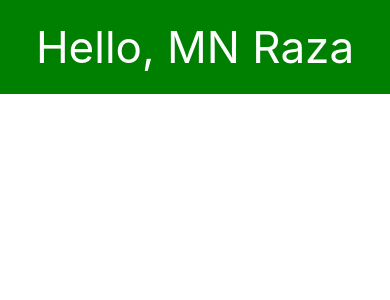
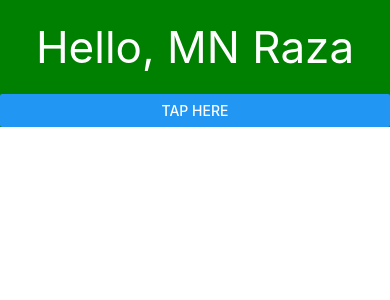
Before and after one commit to mnraza-dev/React_Native_Basic_To_Advanced, a React Native app in the folder RN_ULTIMATE/Basics/: screen / in a window 390 px wide. Shown: the top 300 px of the page. Built offline with nearby package versions, Linux system fonts and the light colour scheme.

Commit message:
feat: add button to App component for alert functionality and update README with Lists section

```diff
--- a/RN_ULTIMATE/Basics/App.tsx
+++ b/RN_ULTIMATE/Basics/App.tsx
@@ -1,4 +1,4 @@
-import { View, Text } from 'react-native'
+import { View, Text, Button, Alert } from 'react-native'
 import React from 'react'
 import UserData from './components/UserData'
 
@@ -7,6 +7,7 @@ const App = () => {
   return (
     <View style={{ backgroundColor: 'green' }}>
       <UserData/>
+      <Button title='Tap here' onPress={()=>Alert.alert("Hi There")}/>
     </View>
   )
 }
```
Also changed, not shown: 1 other file (tests, documents, lock files or other folders).
